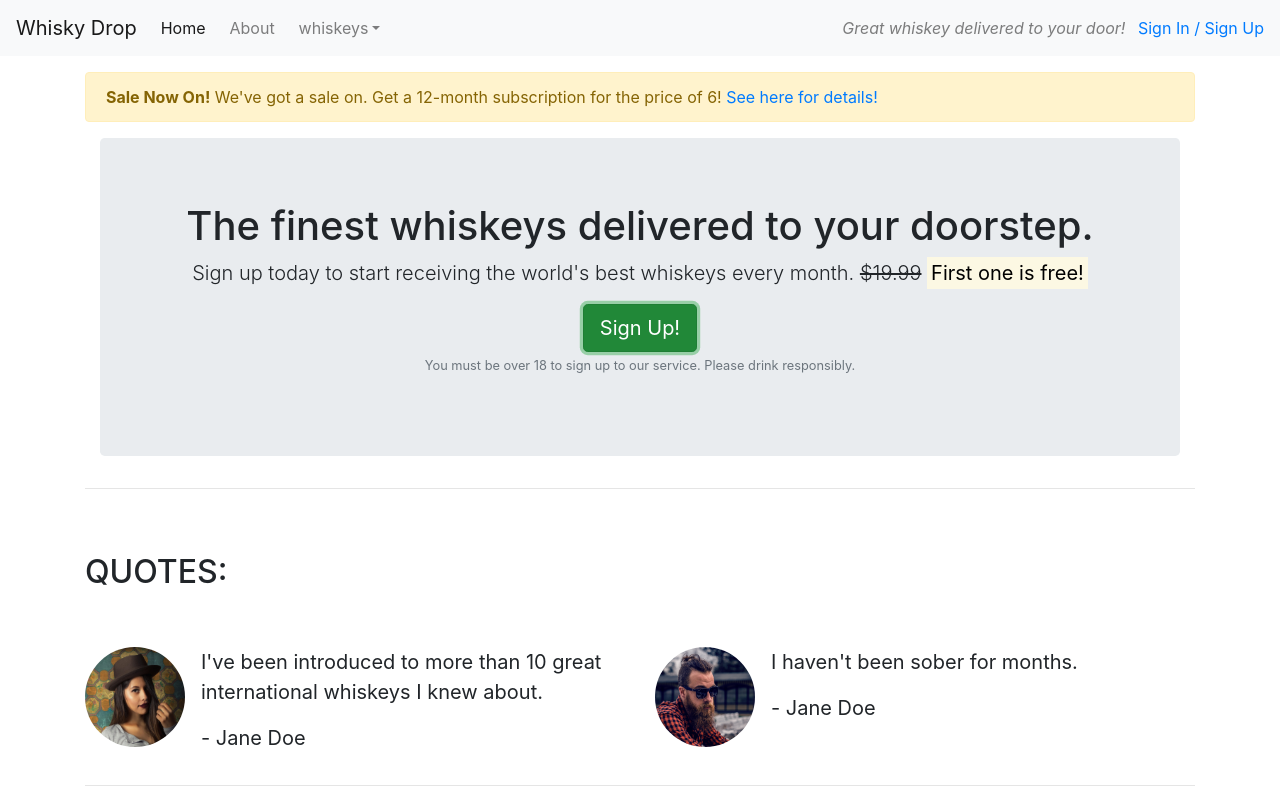
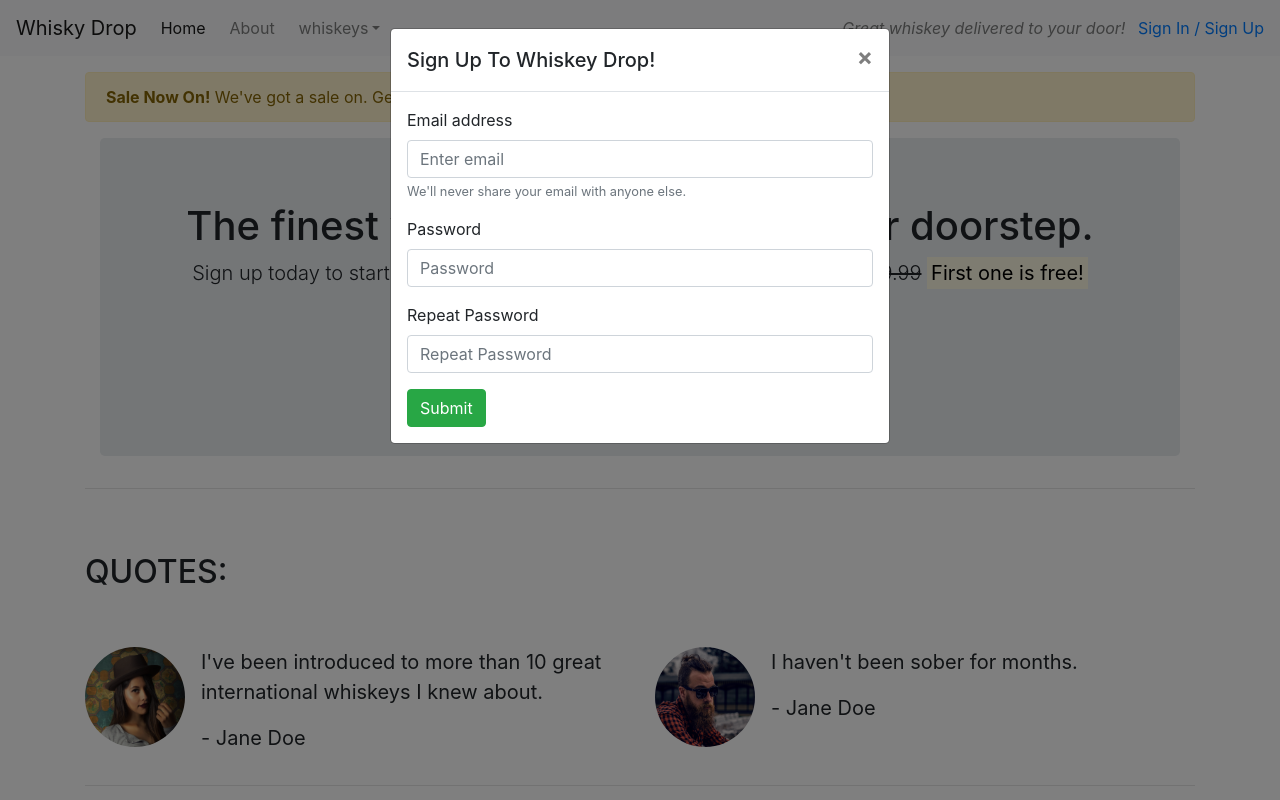
Before and after one commit to behnazkhoshnood/bootstrap1, a plain HTML site: page index.html in a window 1280 px wide. Both pictures are taken after a click on the button "Sign Up!". Shown: the top 800 px of the page. Drawn offline with nearby package versions, Linux system fonts and the light colour scheme.

Commit message:
added sign up form, JS part 2 completed

```diff
--- a/index.html
+++ b/index.html
@@ -45,8 +45,8 @@
 		<div class="row d-none d-sm-block">
 			<div class="col-12">
 				<div class="alert alert-warning">
-					<strong>Sale Now On!</strong> We've got a sale on. Get a 12-month subscription for the price of 6! <a
-						href="">See here for details!</a>
+					<strong>Sale Now On!</strong> We've got a sale on. Get a 12-month subscription for the price of 6!
+					<a href="">See here for details!</a>
 				</div>
 			</div>
 		</div>
@@ -58,7 +58,7 @@
 						<s class="d-none d-sm-inline">$19.99</s>
 						<span class="d-inline d-sm-none"><br></span>
 						<strong><mark>First one is free!</mark></strong> </p>
-					<button class="btn btn-success btn-lg">Sign Up!</button>
+					<button class="btn btn-success btn-lg" data-toggle="modal" data-target="#signUpModal">Sign Up!</button>
 					<p class="text-muted">
 						<small>You must be over 18 to sign up to our service. Please drink responsibly.</small></p>
 				</section>
@@ -139,6 +139,36 @@
 			</div>
 		</section>
 	</article>
+	<div class="modal" tabindex="-1" role="dialog" id="signUpModal">
+		<div class="modal-dialog" role="document">
+			<div class="modal-content">
+				<div class="modal-header">
+					<h5 class="modal-title">Sign Up To Whiskey Drop!</h5>
+					<button type="button" class="close" data-dismiss="modal" aria-label="Close">
+          <span aria-hidden="true">&times;</span>
+        </button>
+				</div>
+				<div class="modal-body">
+					<form>
+						<div class="form-group">
+							<label for="exampleInputEmail1">Email address</label>
+							<input type="email" class="form-control" id="exampleInputEmail1" aria-describedby="emailHelp" placeholder="Enter email">
+							<small id="emailHelp" class="form-text text-muted">We'll never share your email with anyone else.</small>
+						</div>
+						<div class="form-group">
+							<label for="password">Password</label>
+							<input type="password" class="form-control" id="password" placeholder="Password">
+                        </div>
+                        <div class="form-group">
+							<label for="repeatPassword">Repeat Password</label>
+							<input type="password" class="form-control" id="repeatPassword" placeholder="Repeat Password">
+                        </div>
+							<button type="submit" class="btn btn-success">Submit</button>
+					</form>
+				</div>
+			</div>
+		</div>
+	</div>
 	<script src="https://code.jquery.com/jquery-3.3.1.slim.min.js"
 		integrity="sha384-q8i/X+965DzO0rT7abK41JStQIAqVgRVzpbzo5smXKp4YfRvH+8abtTE1Pi6jizo" crossorigin="anonymous">
 	</script>
```
